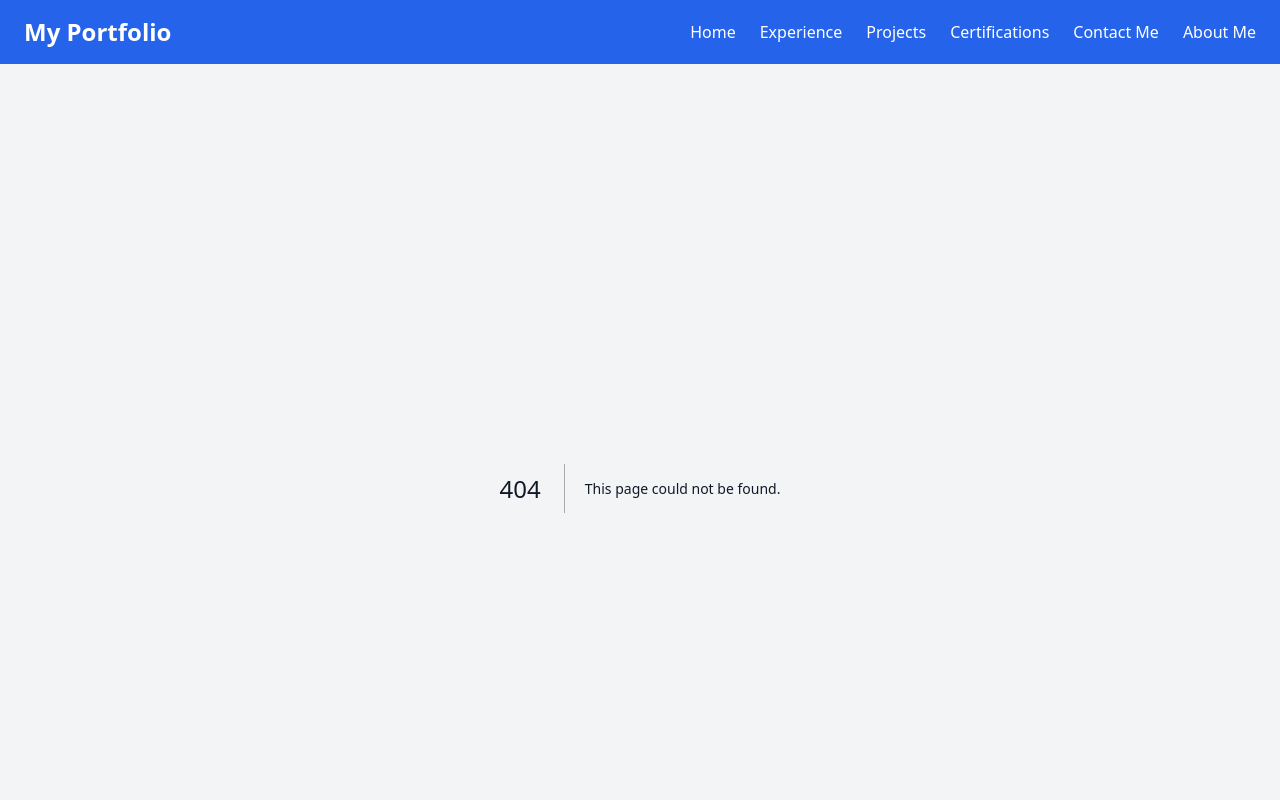
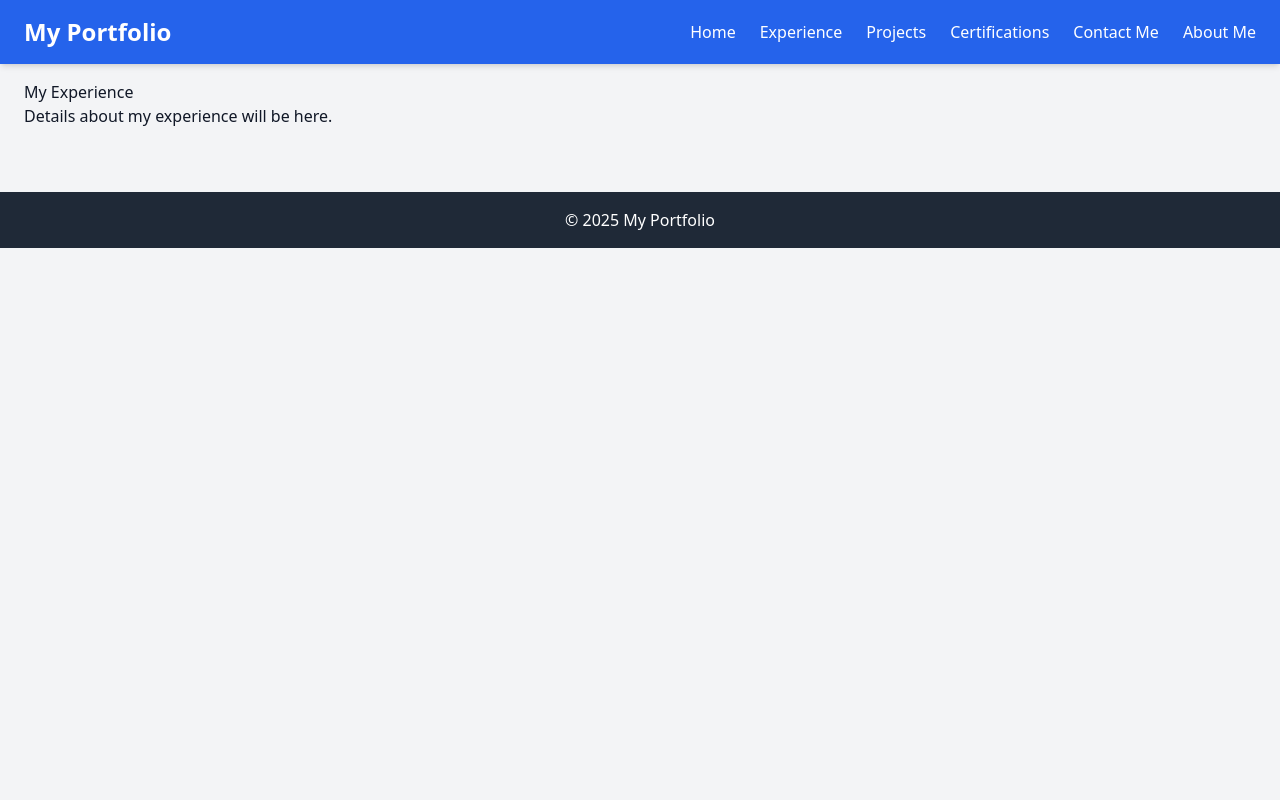
Before and after one commit to vipulanand2002/MyPortfolio, a Next.js app in the folder my-portfolio-website/: page /experience in a window 1280 px wide. Before the commit this address had no page. Shown: the top 800 px of the page. Built offline with nearby package versions, Linux system fonts and the light colour scheme.

Commit message:
Fixed the Top bar and added basic experience page

```diff
--- a/my-portfolio-website/app/components/Navbar.js
+++ b/my-portfolio-website/app/components/Navbar.js
@@ -2,7 +2,7 @@ import Link from "next/link";
 
 export default function Navbar() {
   return (
-    <nav className="bg-blue-600 text-white py-4">
+    <nav className="fixed top-0 left-0 right-0 z-50 bg-blue-600 text-white py-4 shadow-md">
       <div className="container mx-auto flex justify-between items-center px-6">
         <h1 className="text-2xl font-bold">My Portfolio</h1>
         <ul className="flex space-x-6">
--- /dev/null
+++ b/my-portfolio-website/app/experience/page.js
@@ -0,0 +1,9 @@
+// app/experience.js
+export default function Experience() {
+    return (
+      <div>
+        <h1>My Experience</h1>
+        <p>Details about my experience will be here.</p>
+      </div>
+    );
+  }
--- a/my-portfolio-website/app/layout.js
+++ b/my-portfolio-website/app/layout.js
@@ -6,7 +6,7 @@ export default function RootLayout({ children }) {
     <html lang="en">
       <body className="bg-gray-100 text-gray-900">
         <Navbar />
-        <main className="container mx-auto p-6">{children}</main>
+        <main className="pt-20 container mx-auto p-6">{children}</main>
         <footer className="bg-gray-800 text-white py-4 text-center mt-10">
           © 2025 My Portfolio
         </footer>
```
